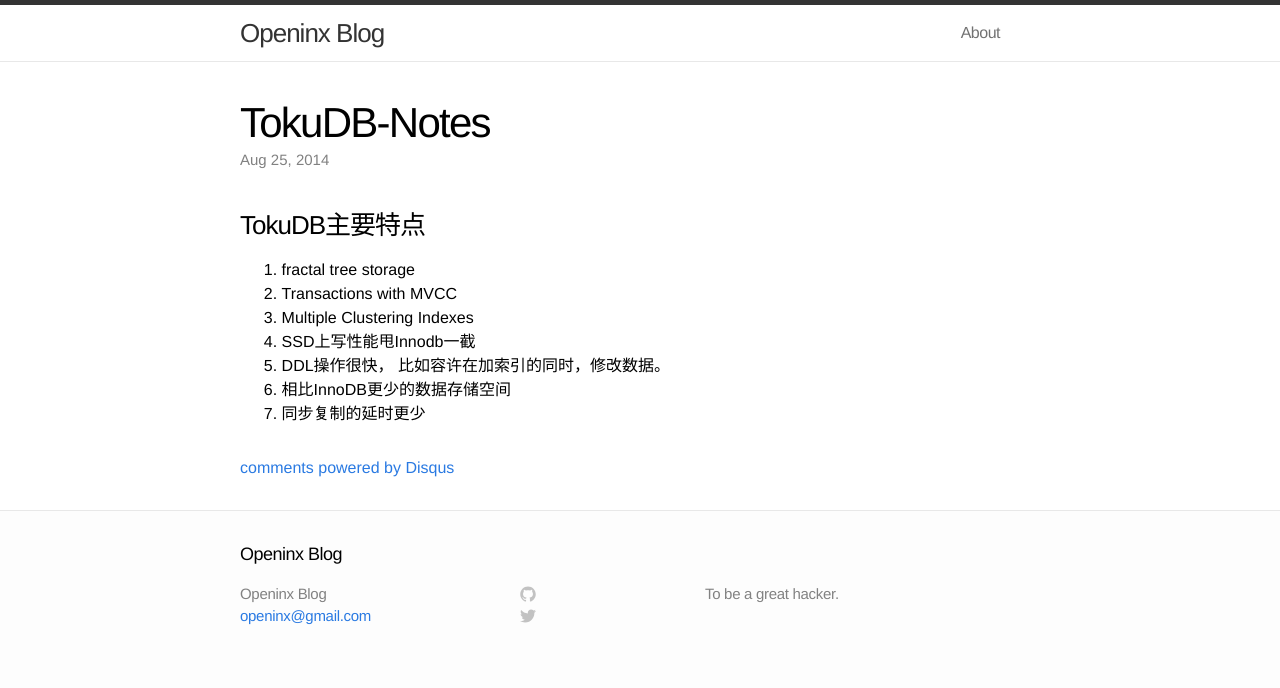
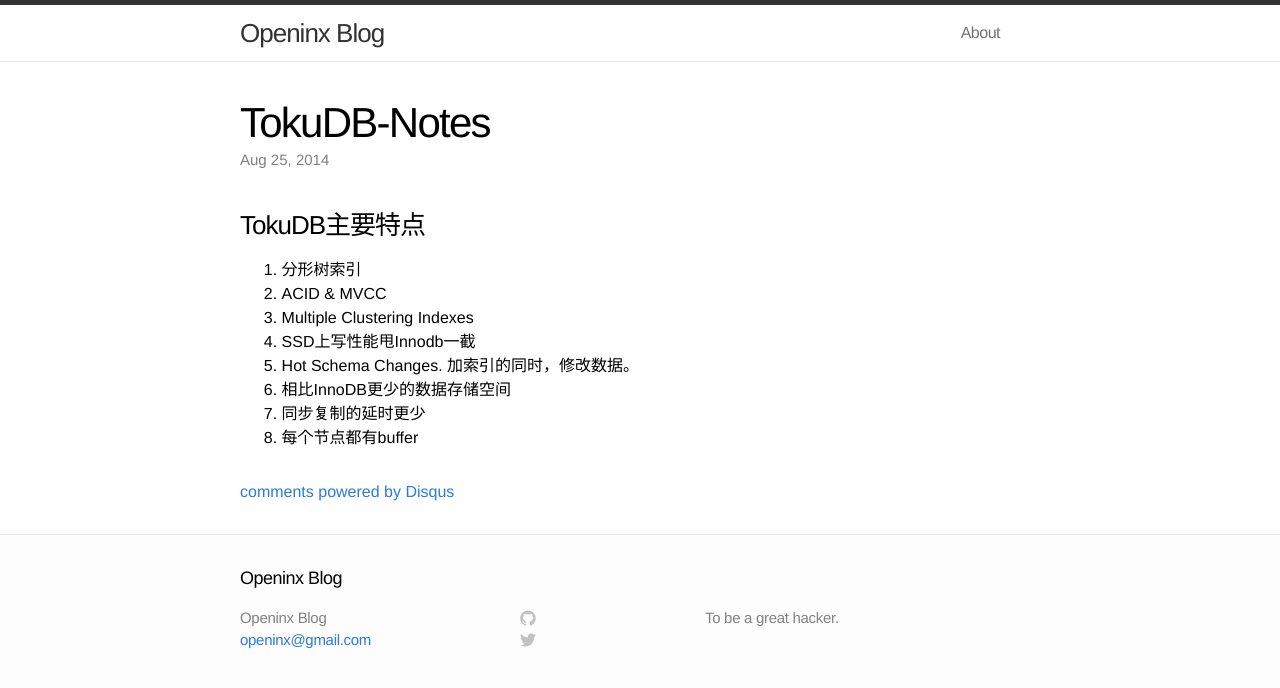
Before and after one commit to SteNicholas/openinx.github.io, a Jekyll site: the page built from _posts/2014-08-25-tokudb-notes.md, in a window 1280 px wide. Shown: the top 688 px of the page. Built offline with Jekyll 4.4.1, drawn with Linux system fonts in a browser that asks for light colours; Markdown is read by kramdown in place of the engine named in the settings; comment, search, counter and statistics services are not loaded.

Commit message:
boltdb notes

```diff
--- a/_posts/2014-08-25-tokudb-notes.md
+++ b/_posts/2014-08-25-tokudb-notes.md
@@ -7,10 +7,11 @@ tags: [ tokudb ]
 ---
 
 ### TokuDB主要特点
-1. fractal tree storage
-2. Transactions with MVCC
+1. 分形树索引
+2. ACID & MVCC
 3. Multiple Clustering Indexes
 4. SSD上写性能甩Innodb一截
-5. DDL操作很快， 比如容许在加索引的同时，修改数据。
+5. Hot Schema Changes. 加索引的同时，修改数据。
 6. 相比InnoDB更少的数据存储空间
 7. 同步复制的延时更少
+8. 每个节点都有buffer
```
Also changed, not shown: _posts/2014-08-26-boltdb-notes.md (added, +14 -0 lines).
